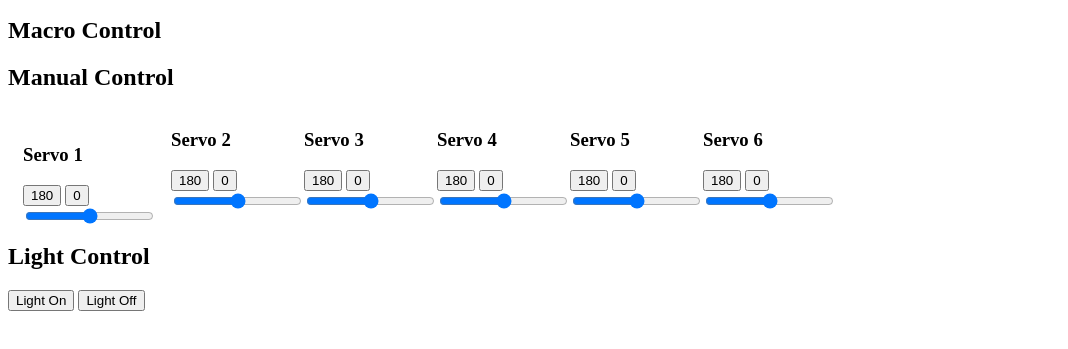
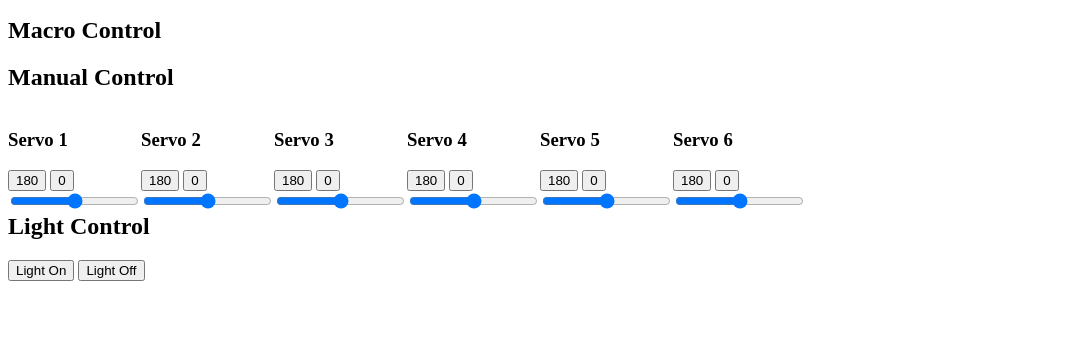
Before and after one commit to tgivnrobinhood/RobotArmDeAnzaEngr10, a website: page index.html in a window 1280 px wide. Shown: the part 101-450 px from the top of the page, without its empty margins (0-1068 px from the left). Drawn offline with nearby package versions, Linux system fonts and the light colour scheme; no server answers.

Commit message:
Arduino updates

```diff
--- a/app.js
+++ b/app.js
@@ -34,6 +34,7 @@ port.pipe(parser);
 var app = http.createServer(function(req, res) {
     res.writeHead(200, {'Content-Type': 'text/html'});
     res.end(index);
+
 });
 
 var io = require('socket.io').listen(app);
--- a/index.html
+++ b/index.html
@@ -18,7 +18,7 @@
 
         <h2>Manual Control</h2>
 
-        <div style="float: left; padding: 15px;">
+        <div style="float: left;">
         <h3>Servo 1</h3>
         <button id="servo1To180">180</button>
         <button id="servo1To0">0</button>
```
Also changed, not shown: 1 other file.
